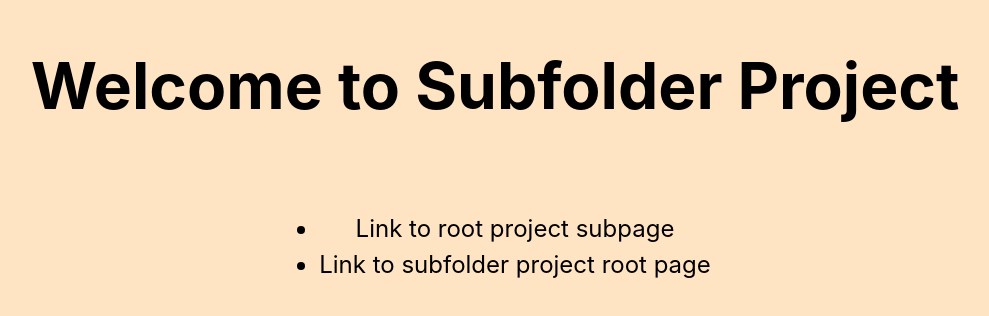
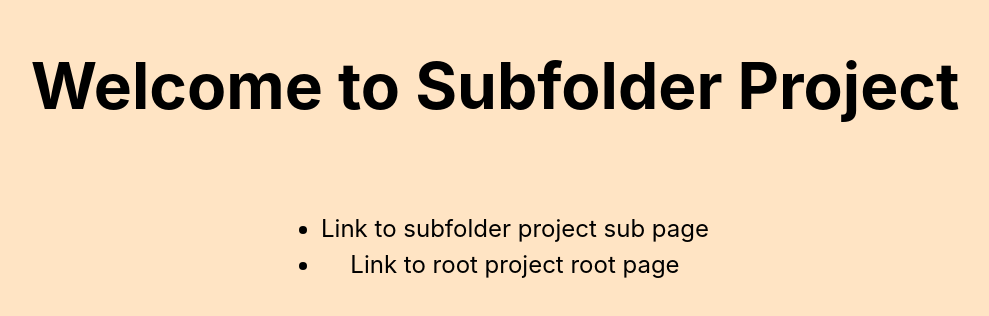
Before and after one commit to pego/nextjs-subfolder, a Next.js app: page / in a window 1280 px wide. Shown: the part 190-506 px from the top of the page, without its empty margins (145-1134 px from the left). Built offline with nearby package versions, Linux system fonts and the light colour scheme.

Commit message:
update links

```diff
--- a/pages/index.js
+++ b/pages/index.js
@@ -19,8 +19,8 @@ export default function Home() {
 
         <div className={styles.description}>
          <ul>
-         <li><Link href="/subpage">Link to root project subpage</Link></li>
-         <li><Link href="/subfolder">Link to subfolder project root page</Link></li>
+         <li><Link href="/subfolder/subpage">Link to subfolder project sub page</Link></li>
+         <li><Link href="/">Link to root project root page</Link></li>
          </ul>
         </div>
       </main>
--- a/pages/subpage.js
+++ b/pages/subpage.js
@@ -19,8 +19,8 @@ export default function Home() {
 
         <div className={styles.description}>
          <ul>
-         <li><Link href="/">Link to root project root page</Link></li>
-         <li><Link href="/subfolder/subpage">Link to subfolder project sub page</Link></li>
+         <li><Link href="/subfolder">Link to subfolder project root page</Link></li>
+         <li><Link href="/subpage">Link to root project root page</Link></li>
          </ul>
         </div>
       </main>
```
